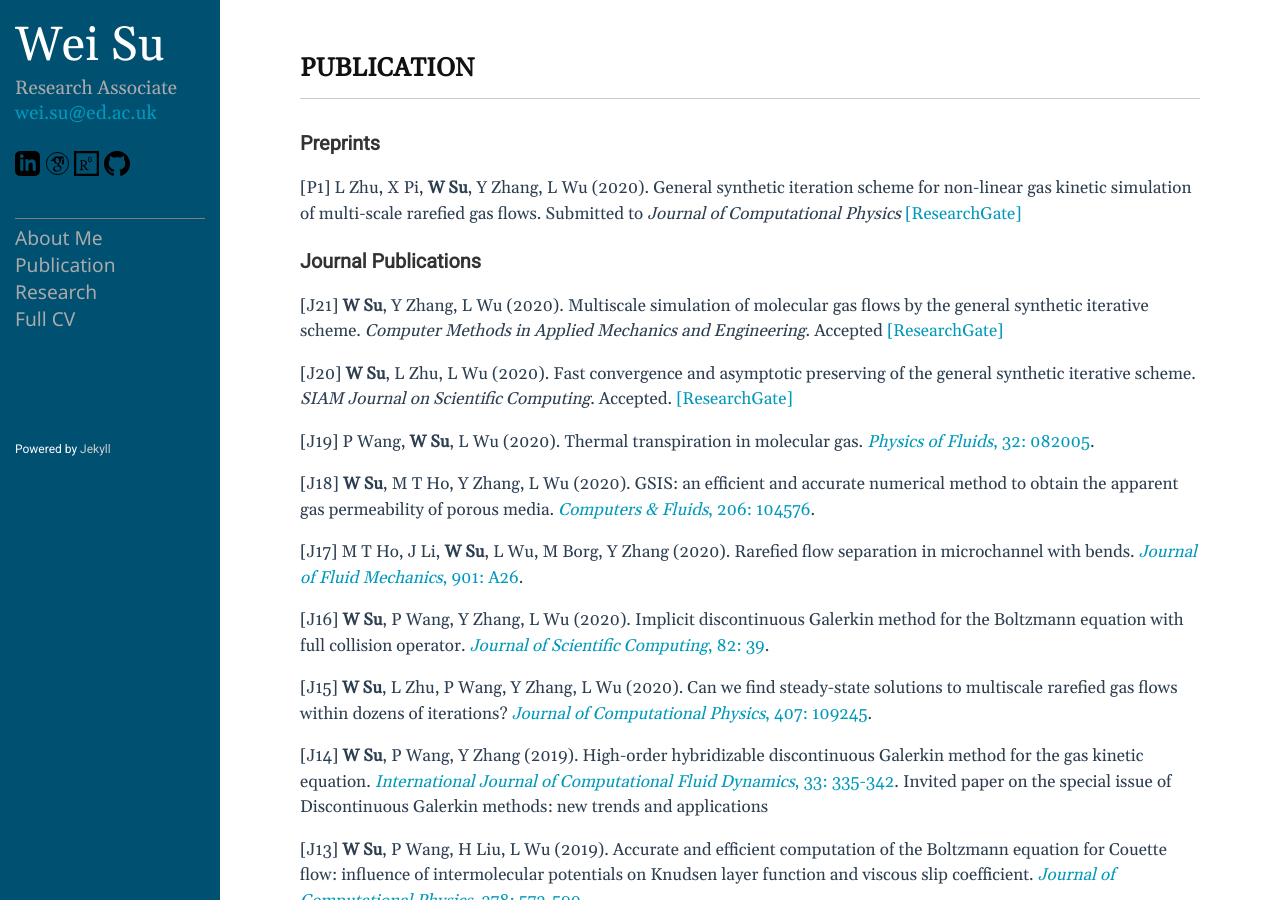
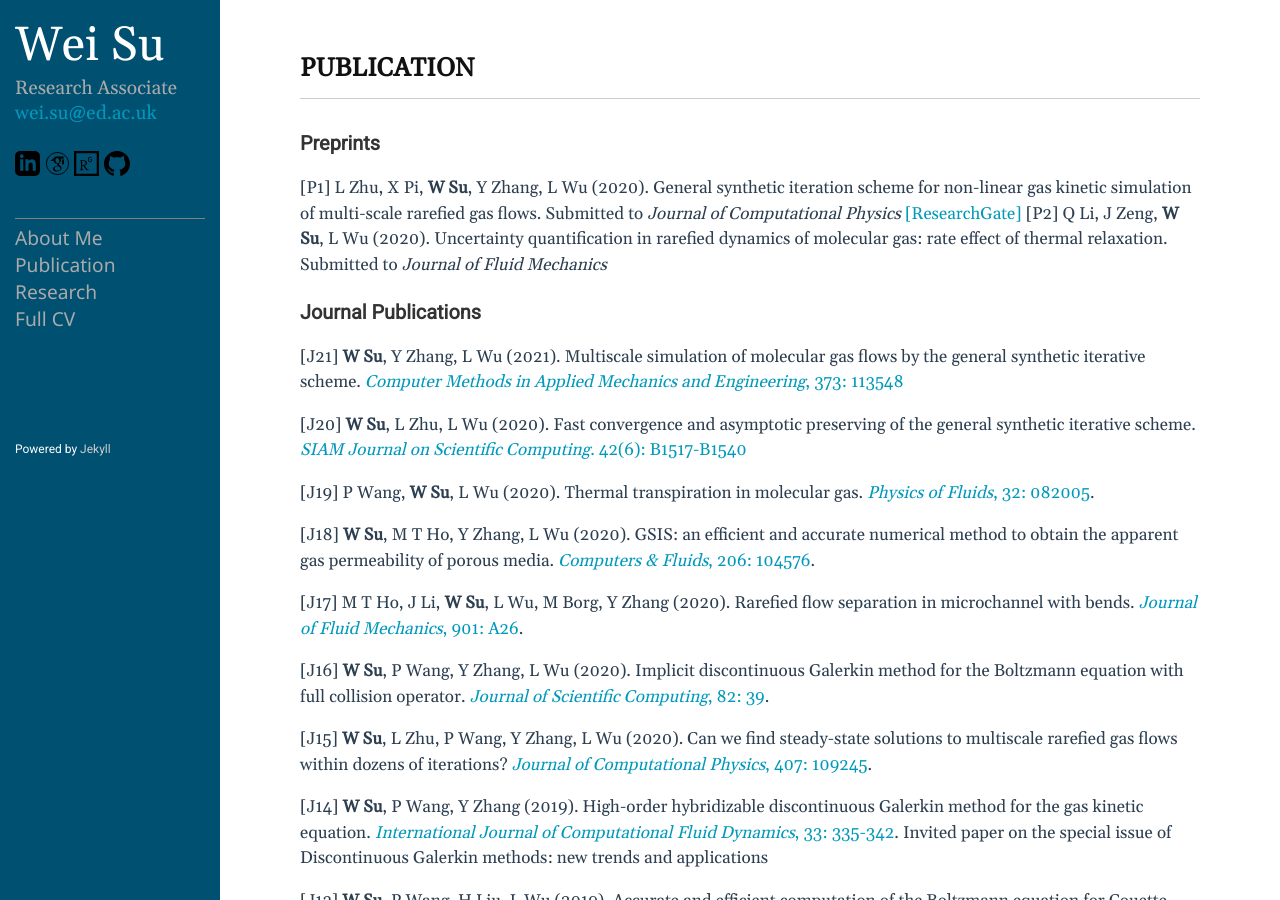
Before and after one commit to WeiSu-MAE/WeiSu-MAE.github.io, a Jekyll site: the page built from PUBS.md, in a window 1280 px wide and 900 px high. Built offline with Jekyll 4.4.1, drawn with Linux system fonts in a browser that asks for light colours.

Commit message:
update20201214

```diff
--- a/PUBS.md
+++ b/PUBS.md
@@ -8,12 +8,13 @@ permalink: /pubs/
 
 
 [P1] L Zhu, X Pi, **W Su**, Y Zhang, L Wu (2020). General synthetic iteration scheme for non-linear gas kinetic simulation of multi-scale rarefied gas flows. Submitted to *Journal of Computational Physics* [[ResearchGate]](https://www.researchgate.net/publication/340859948_General_synthetic_iteration_scheme_for_non-linear_gas_kinetic_simulation_of_multi-scale_rarefied_gas_flows)
+[P2] Q Li, J Zeng, **W Su**, L Wu (2020). Uncertainty quantification in rarefied dynamics of molecular gas: rate effect of thermal relaxation. Submitted to *Journal of Fluid Mechanics*
 
 ### Journal Publications
 
-[J21] **W Su**, Y Zhang, L Wu (2020). Multiscale simulation of molecular gas flows by the general synthetic iterative scheme.  *Computer Methods in Applied Mechanics and Engineering*. Accepted [[ResearchGate]](https://www.researchgate.net/publication/344070470_Multiscale_simulation_of_molecular_gas_flows_by_the_general_synthetic_iterative_scheme)
+[J21] **W Su**, Y Zhang, L Wu (2021). Multiscale simulation of molecular gas flows by the general synthetic iterative scheme. [*Computer Methods in Applied Mechanics and Engineering*, 373: 113548](https://www.sciencedirect.com/science/article/pii/S0045782520307337?via%3Dihub)
 
-[J20] **W Su**, L Zhu, L Wu (2020). Fast convergence and asymptotic preserving of the general synthetic iterative scheme. *SIAM Journal on Scientific Computing*. Accepted. [[ResearchGate]](https://www.researchgate.net/publication/344187324_Fast_convergence_and_asymptotic_preserving_of_the_General_Synthetic_Iterative_Scheme)
+[J20] **W Su**, L Zhu, L Wu (2020). Fast convergence and asymptotic preserving of the general synthetic iterative scheme. [*SIAM Journal on Scientific Computing*. 42(6): B1517-B1540](https://epubs.siam.org/doi/abs/10.1137/20M132691X)
 
 [J19] P Wang, **W Su**, L Wu (2020). Thermal transpiration in molecular gas. [*Physics of Fluids*, 32: 082005](https://doi.org/10.1063/5.0018505).
 
```
Also changed, not shown: 2 other files.
